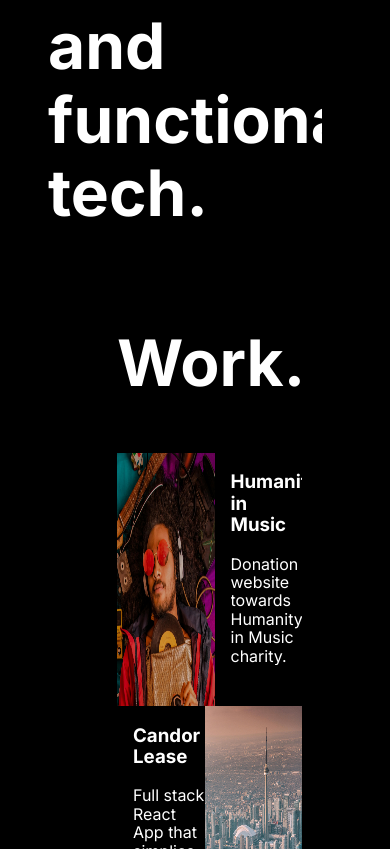
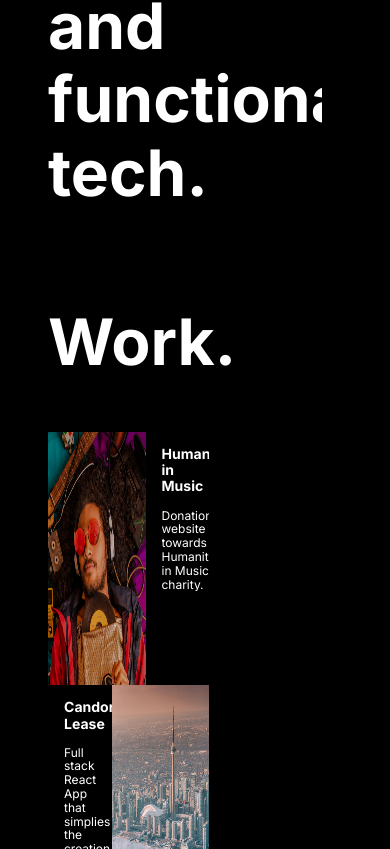
Before and after one commit to wajeff/portfolio-website, a React (Vite) app: page / in a window 390 px wide. Shown: the part 1151-2000 px from the top of the page. Built offline with nearby package versions, Linux system fonts and the light colour scheme.

Commit message:
Fixed hero__paragraph overlapping on small width devices
Added media query to Work component so that it is consistent with Hero

```diff
--- a/src/components/Hero/Hero.module.css
+++ b/src/components/Hero/Hero.module.css
@@ -49,12 +49,13 @@
         margin-right:1rem;
         width: 100vw;
         margin-left: 0;
+        font-size:12px;
     }
     .hero__paragraph{
         min-width:85%;
     }
     .hero__list{
-        width:40%;
+        width:80%;
     }
 }
 
--- a/src/components/Work/Work.module.css
+++ b/src/components/Work/Work.module.css
@@ -36,3 +36,13 @@
 
 
 }
+@media (max-width: 450px) {
+    .work{
+        padding-left:3rem;
+        margin-right:1rem;
+        width: 100vw;
+        margin-left: 0;
+        font-size:12px;
+    }
+
+}
```
